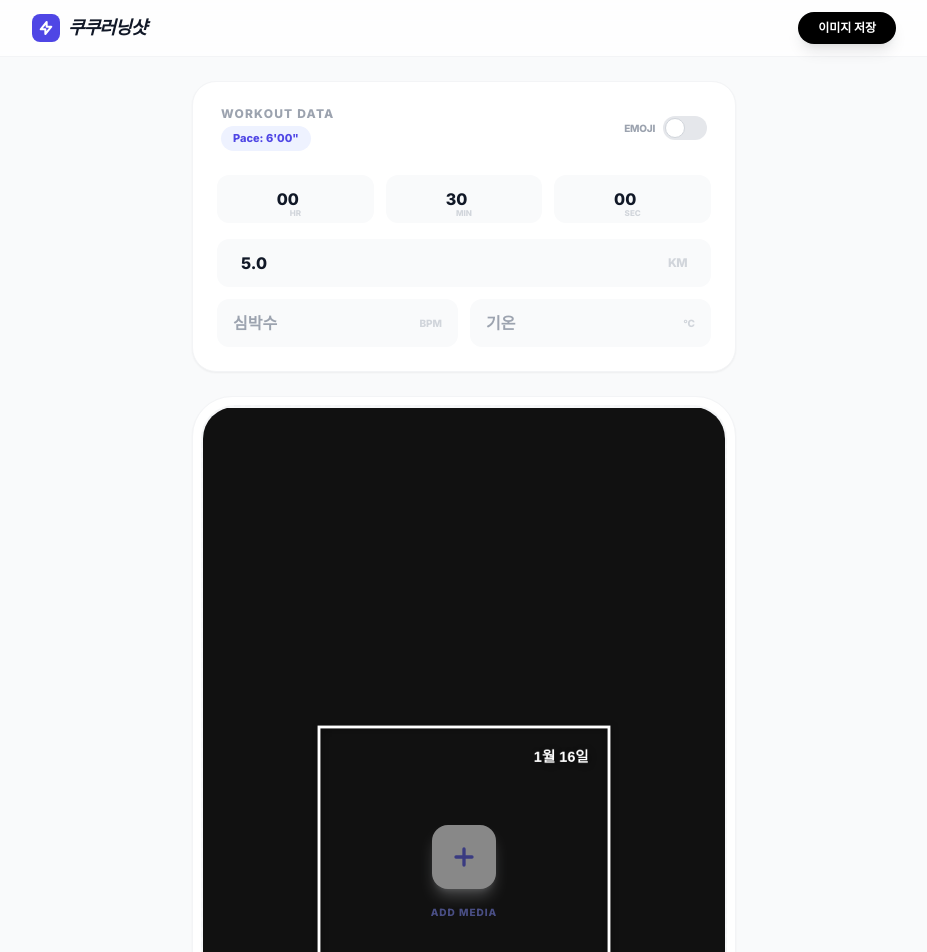
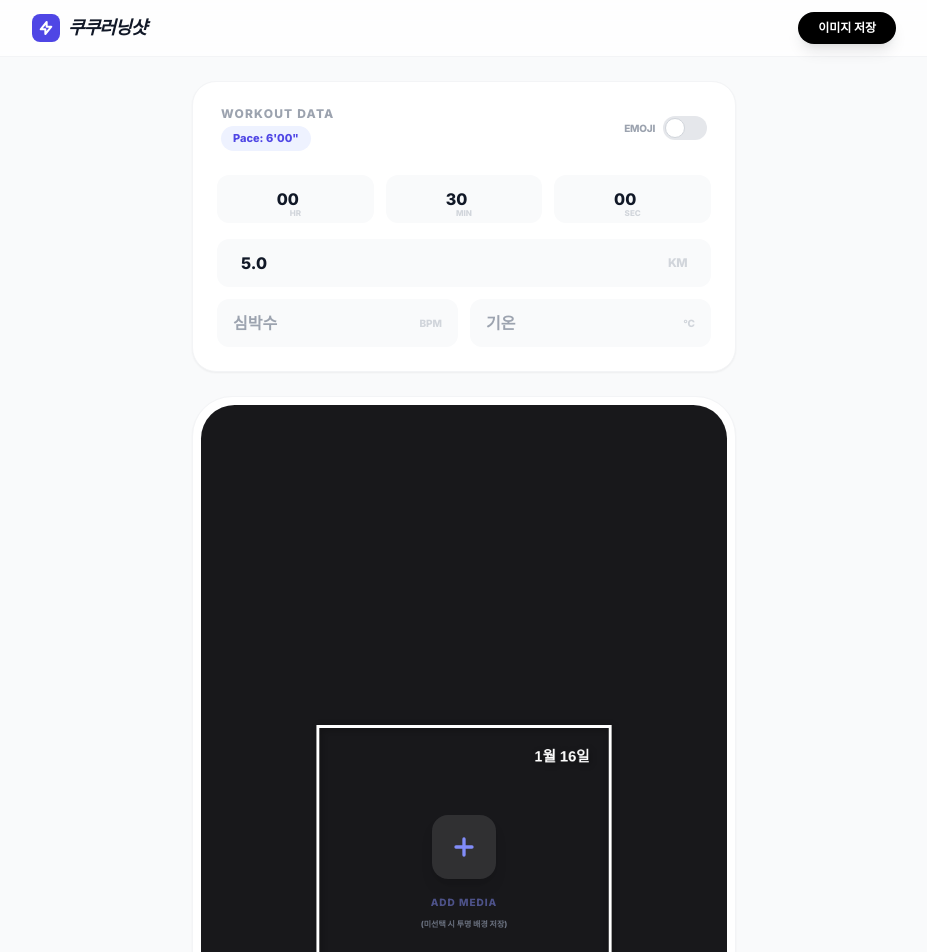
Before and after one commit to 9hyojeong-byte/runsnap, a React (Vite) app: page / in a window 1280 px wide. Shown: the top 952 px of the page, without its empty margins (176-1103 px from the left). Built offline with nearby package versions, Linux system fonts and the light colour scheme.

Commit message:
feat: Adjust canvas rendering for transparency
Maintain alpha channel support in the canvas context to allow for transparent backgrounds. Clear the canvas before each frame render to prevent artifacts from previous frames.

```diff
--- a/App.tsx
+++ b/App.tsx
@@ -13,8 +13,6 @@ const FILTERS: FilterType[] = [
   { id: 'grayscale', name: 'B&W', cssFilter: 'grayscale(100%)' },
   { id: 'sepia', name: 'Classic', cssFilter: 'sepia(60%)' },
   { id: 'vivid', name: 'Vivid', cssFilter: 'saturate(140%) brightness(105%)' },
-  // Fix: Removed 'brightness' property as it is not defined in the FilterType interface.
-  // The brightness effect is already correctly applied via the 'cssFilter' string.
   { id: 'dim', name: 'Moody', cssFilter: 'brightness(80%) contrast(110%)' },
   { id: 'warm', name: 'Warm', cssFilter: 'sepia(20%) saturate(130%)' },
   { id: 'cool', name: 'Cool', cssFilter: 'hue-rotate(180deg) saturate(90%) brightness(105%)' },
@@ -74,7 +72,7 @@ const App: React.FC = () => {
   }, [runData]);
 
   const drawOverlay = (ctx: CanvasRenderingContext2D, W: number, H: number) => {
-    const side = W / 1.8; // 박스 크기 살짝 조정
+    const side = W / 1.8;
     const rectX = (W - side) / 2;
     const rectY = (H - side) / 2;
 
@@ -133,13 +131,17 @@ const App: React.FC = () => {
   const renderFrame = useCallback(() => {
     const canvas = canvasRef.current;
     if (!canvas) return;
-    const ctx = canvas.getContext('2d', { alpha: false });
+    // 투명 배경을 지원하기 위해 alpha: true 유지 (기본값)
+    const ctx = canvas.getContext('2d');
     if (!ctx) return;
 
     if (canvas.width !== OUTPUT_W) {
       canvas.width = OUTPUT_W;
       canvas.height = OUTPUT_H;
     }
+
+    // 매 프레임마다 이전 프레임 삭제 (투명도 유지)
+    ctx.clearRect(0, 0, OUTPUT_W, OUTPUT_H);
 
     const { mediaType, image, video } = canvasState;
     const source = mediaType === 'image' ? image : video;
@@ -159,11 +161,9 @@ const App: React.FC = () => {
 
       ctx.drawImage(source, basePosX + transform.offsetX, basePosY + transform.offsetY, drawWidth, drawHeight);
       ctx.restore();
-    } else {
-        ctx.fillStyle = '#111';
-        ctx.fillRect(0, 0, OUTPUT_W, OUTPUT_H);
     }
 
+    // 미디어가 없더라도 오버레이는 항상 그림
     drawOverlay(ctx, OUTPUT_W, OUTPUT_H);
 
     if (mediaType === 'video') {
@@ -219,12 +219,11 @@ const App: React.FC = () => {
       setIsExporting(true);
       setExportProgress(0);
 
-      // 캡처 스트림 설정 (30fps 고정)
       const stream = canvas.captureStream(30);
       const mimeType = MediaRecorder.isTypeSupported('video/mp4') ? 'video/mp4' : 'video/webm;codecs=vp9';
       const recorder = new MediaRecorder(stream, {
         mimeType,
-        videoBitsPerSecond: 2500000 // 2.5Mbps로 최적화
+        videoBitsPerSecond: 2500000
       });
 
       const chunks: Blob[] = [];
@@ -241,12 +240,10 @@ const App: React.FC = () => {
         video.play();
       };
 
-      // 녹화 준비
       video.pause();
       video.loop = false;
       video.currentTime = 0;
 
-      // 비디오 진행 상황 업데이트 루프
       const updateProgress = () => {
         if (video.paused && video.currentTime > 0) return;
         setExportProgress((video.currentTime / video.duration) * 100);
@@ -264,6 +261,7 @@ const App: React.FC = () => {
 
       await video.play();
     } else {
+      // 이미지 또는 미디어가 없는 경우 PNG로 다운로드 (투명도 보존)
       const dataUrl = canvas.toDataURL('image/png');
       const link = document.createElement('a');
       link.download = `runsnap-${Date.now()}.png`;
@@ -388,7 +386,7 @@ const App: React.FC = () => {
 
         <section className="bg-white p-2 rounded-[2.5rem] shadow-sm border border-gray-100">
           <div ref={containerRef}
-            className={`relative aspect-[9/16] w-full overflow-hidden rounded-[2.1rem] flex items-center justify-center select-none touch-none ${!canvasState.mediaType ? 'bg-gray-200/30 border-2 border-dashed border-gray-100 cursor-pointer' : 'bg-black'}`}
+            className={`relative aspect-[9/16] w-full overflow-hidden rounded-[2.1rem] flex items-center justify-center select-none touch-none ${!canvasState.mediaType ? 'bg-zinc-900 cursor-pointer' : 'bg-black'}`}
             style={{ touchAction: 'none' }}
             onMouseDown={(e) => handleStart(e.clientX, e.clientY)}
             onMouseMove={(e) => handleMove(e.clientX, e.clientY)}
@@ -403,10 +401,11 @@ const App: React.FC = () => {
             <canvas ref={canvasRef} className="max-w-full max-h-full object-contain pointer-events-none" />
             {!canvasState.mediaType && (
               <div className="absolute inset-0 flex flex-col items-center justify-center pointer-events-none">
-                <div className="w-16 h-16 bg-white rounded-2xl flex items-center justify-center shadow-lg shadow-gray-200/50 mb-4 opacity-50">
-                  <svg className="w-8 h-8 text-indigo-500" fill="none" stroke="currentColor" viewBox="0 0 24 24"><path strokeLinecap="round" strokeLinejoin="round" strokeWidth="2.5" d="M12 6v6m0 0v6m0-6h6m-6 0H6" /></svg>
+                <div className="w-16 h-16 bg-white/10 rounded-2xl flex items-center justify-center shadow-lg mb-4">
+                  <svg className="w-8 h-8 text-indigo-400" fill="none" stroke="currentColor" viewBox="0 0 24 24"><path strokeLinecap="round" strokeLinejoin="round" strokeWidth="2.5" d="M12 6v6m0 0v6m0-6h6m-6 0H6" /></svg>
                 </div>
                 <p className="text-[10px] font-black text-indigo-400/50 uppercase tracking-widest">Add Media</p>
+                <p className="text-[8px] text-gray-500 mt-2 uppercase font-bold">(미선택 시 투명 배경 저장)</p>
               </div>
             )}
           </div>
```
